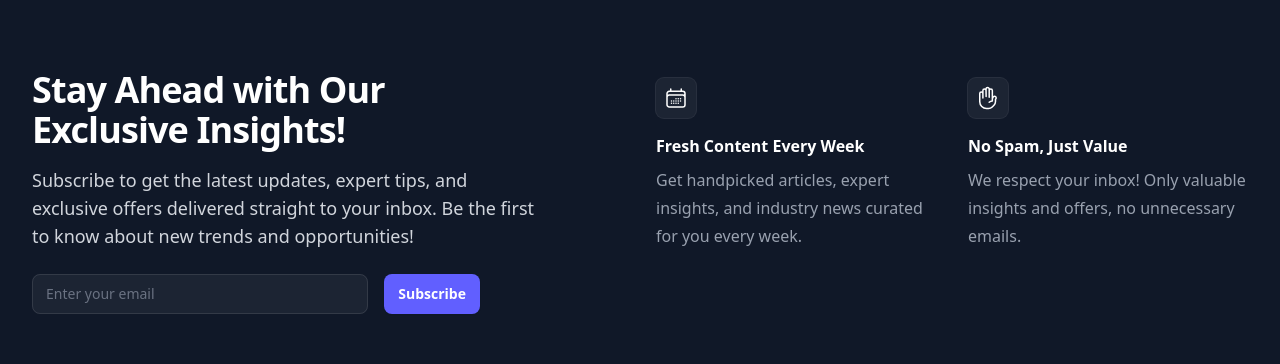
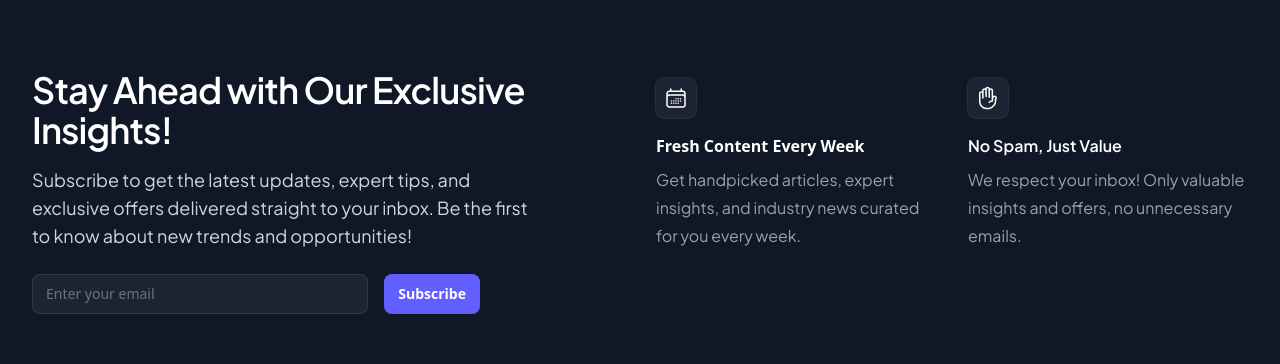
Before and after one commit to Event-Hall-Service-Website/updatedversion, a React (Vite) app: page /contact in a window 1280 px wide. Shown: the part 821-1185 px from the top of the page. Built offline with nearby package versions, Linux system fonts and the light colour scheme; a web font is replaced by a local one.

Commit message:
added some things

```diff
--- a/src/Redux/slice/subscribersSlice.js
+++ b/src/Redux/slice/subscribersSlice.js
@@ -7,7 +7,7 @@ export const subscribeUser = createAsyncThunk(
   async (email, { rejectWithValue }) => {
     try {
       const response = await axios.post(
-        `${import.meta.env.VITE_API_URL}/api/subscribe`, // ✅ Uses Vite environment variable
+        `${import.meta.env.VITE_API_URL}/auth/subscribe`, // ✅ Uses Vite environment variable
         { email }
       );
       return response.data;
--- a/src/components/SubscribeForm.jsx
+++ b/src/components/SubscribeForm.jsx
@@ -1,10 +1,8 @@
-import React from "react";
-
+import React, { useState, useEffect } from "react";
 import { CalendarDaysIcon, HandRaisedIcon } from "@heroicons/react/24/outline";
 import { subscribeUser, resetStatus } from "../Redux/slice/subscribersSlice";
 import { useDispatch, useSelector } from "react-redux";
 import { toast } from "react-toastify";
-import { useState } from "react";
 
 const SubscribeForm = () => {
   const [email, setEmail] = useState("");
@@ -22,26 +20,29 @@ const SubscribeForm = () => {
     dispatch(subscribeUser(email));
   };
 
-  // Show success/error messages
+  // ✅ Move state updates and dispatch calls inside useEffect
+  useEffect(() => {
     if (success) {
       toast.success("Subscribed successfully!");
       dispatch(resetStatus());
-    setEmail("");
+      setEmail(""); // Clear input after success
     }
 
     if (error) {
       toast.error(error); // 🔴 Show error message if duplicate
       dispatch(resetStatus());
     }
+  }, [success, error, dispatch]);
+
   return (
     <div className="relative isolate overflow-hidden bg-gray-900 py-16 sm:py-24 lg:py-32">
       <div className="mx-auto max-w-7xl px-6 lg:px-8">
         <div className="mx-auto grid max-w-2xl grid-cols-1 gap-x-8 gap-y-16 lg:max-w-none lg:grid-cols-2">
           <div className="max-w-xl lg:max-w-lg">
-            <h2 className="text-4xl font-semibold tracking-tight text-white">
+            <h2 className="text-4xl font-semibold tracking-tight text-white font-plus-jakarta-sans">
               Stay Ahead with Our Exclusive Insights!
             </h2>
-            <p className="mt-4 text-lg text-gray-300">
+            <p className="mt-4 text-lg text-gray-300 font-plus-jakarta-sans">
               Subscribe to get the latest updates, expert tips, and exclusive
               offers delivered straight to your inbox. Be the first to know
               about new trends and opportunities!
@@ -84,12 +85,12 @@ const SubscribeForm = () => {
               <dt className="mt-4 text-base font-semibold text-white">
                 Fresh Content Every Week
               </dt>
-              <dd className="mt-2 text-base/7 text-gray-400">
+              <dd className="mt-2 text-base/7 text-gray-400 font-plus-jakarta-sans">
                 Get handpicked articles, expert insights, and industry news
                 curated for you every week.
               </dd>
             </div>
-            <div className="flex flex-col items-start">
+            <div className="flex flex-col items-start font-plus-jakarta-sans">
               <div className="rounded-md bg-white/5 p-2 ring-1 ring-white/10">
                 <HandRaisedIcon
                   aria-hidden="true"
```
Lines whose indentation alone changed are shown as unchanged.
